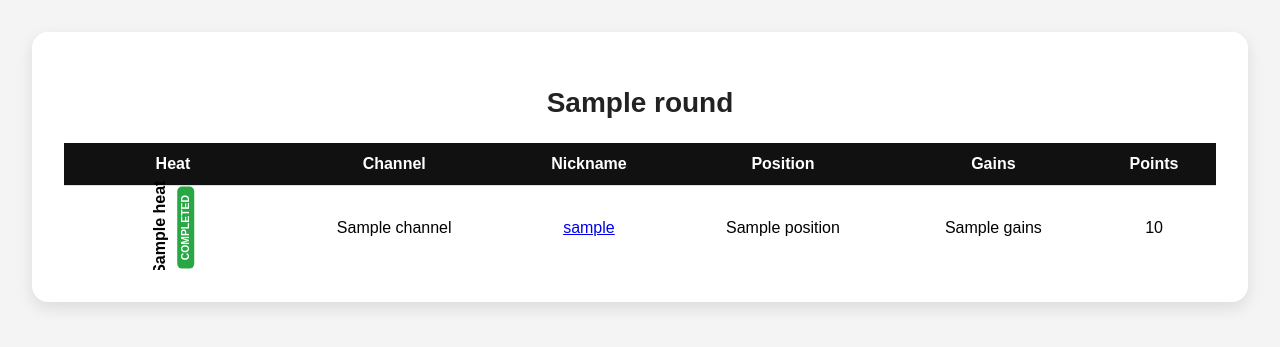
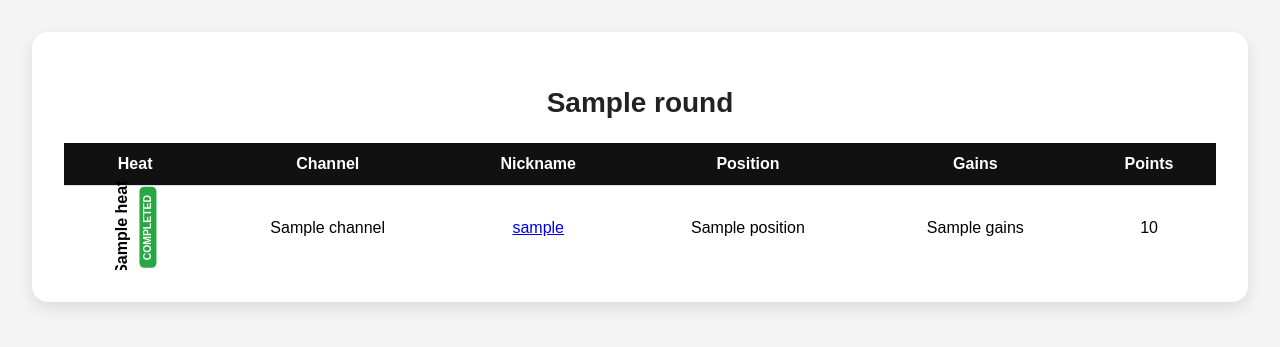
Before and after one commit to Jauler/DroneRaceView, a Flask app: template web/templates/heats.html in a window 1280 px wide. Shown: the part 60-407 px from the top of the page. Run offline with Flask 3, Linux system fonts and the light colour scheme; the template is opened without the code that fills it: most values are stand-ins (such as "Sample title", 1, 10 or a date in 2020).

Commit message:
Align completed badge

```diff
--- a/web/static/styles.css
+++ b/web/static/styles.css
@@ -231,6 +231,7 @@ body {
   padding: 0;
   text-align: center;
   vertical-align: middle;
+  width: 1px;
 }
 
 .rotated-heat-label {
```
